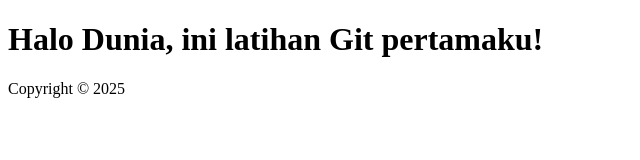
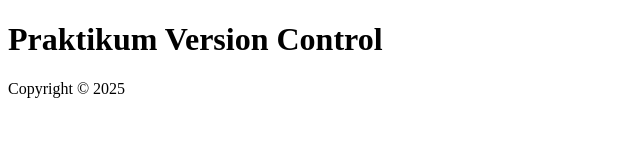
Before and after one commit to asepridwanss/Latihan-Git-301210001, a plain HTML site: page index.html in a window 1280 px wide. Shown: the whole page, without its empty margins (0-640 px from the left). Drawn offline with Linux system fonts and the light colour scheme.

Commit message:
Menambahkan header di branch feature-header

```diff
--- a/index.html
+++ b/index.html
@@ -4,7 +4,7 @@
 <title>Latihan Git</title>
 </head>
 <body>
-<h1>Halo Dunia, ini latihan Git pertamaku!</h1>
+<h1>Praktikum Version Control</h1>
 <footer>Copyright © 2025</footer>
 </body>
 </html>
```
